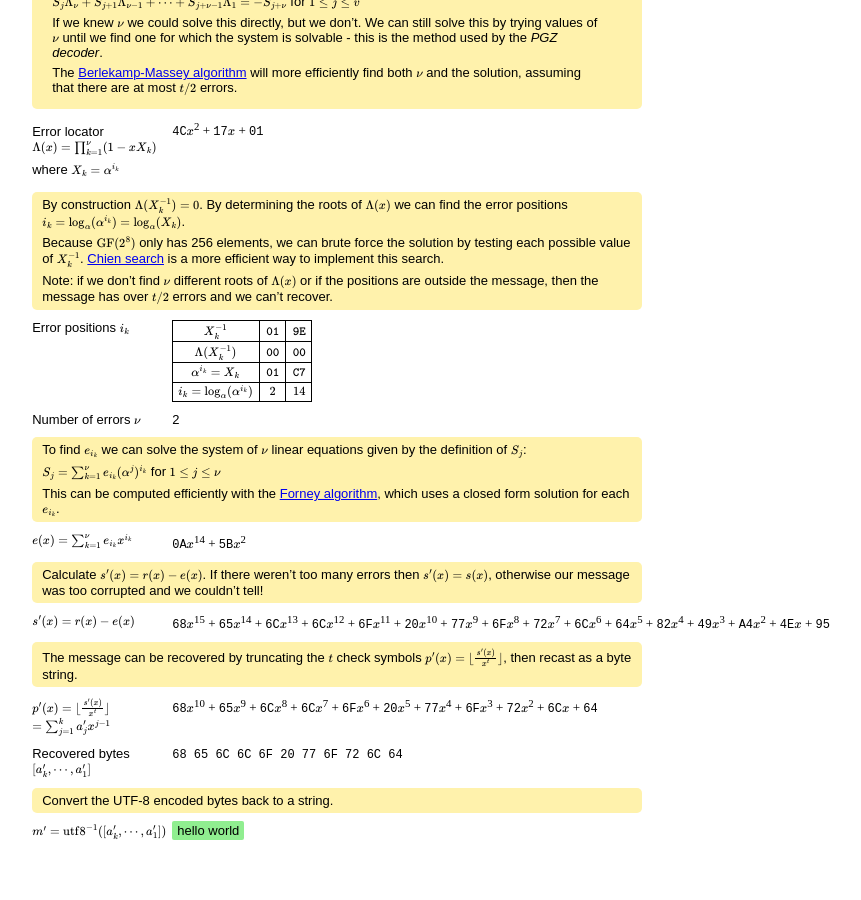
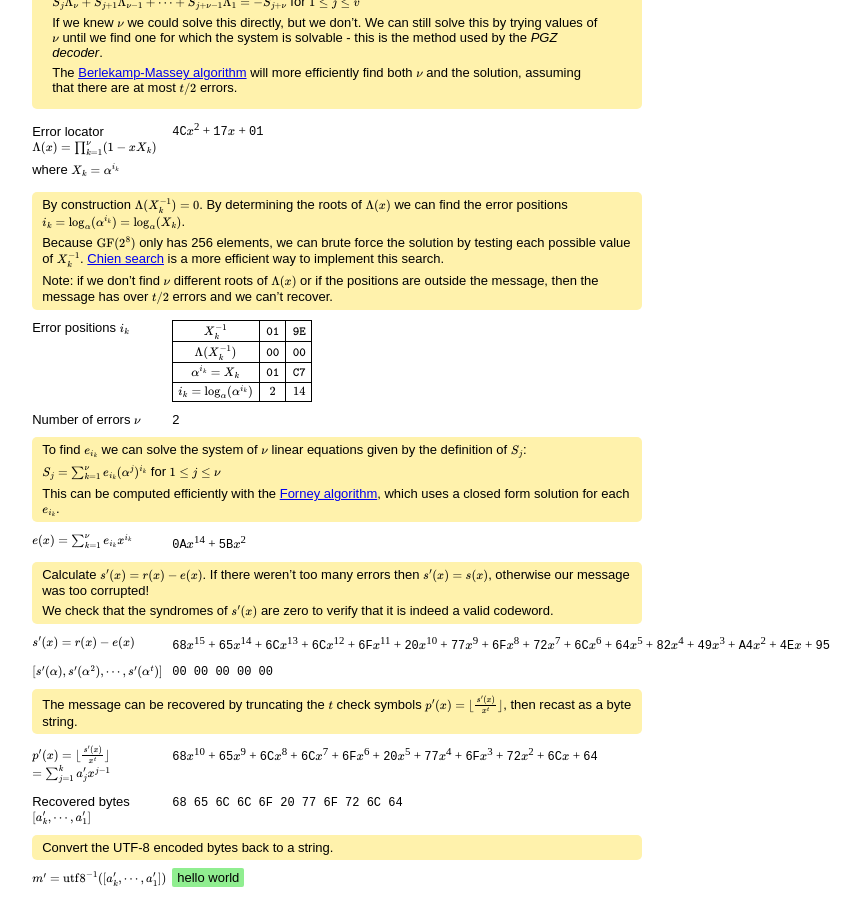
Before and after one commit to sigh/reed-solomon, a Jekyll site: the page built from index.md, in a window 1280 px wide and 900 px high, scrolled down 2409 px. Shown: the whole window, without its empty margins (39-900 px from the left). Built offline with Jekyll 4.4.1, drawn with Linux system fonts in a browser that asks for light colours; before the commit the page ends 3262 px from its top, so only the background shows below that.

Commit message:
Verify syndromes after repairing.

```diff
--- a/index.md
+++ b/index.md
@@ -324,14 +324,22 @@ $$ e(x) = \sum_{k=1}^\nu e_{i_k} x^{i_k} $$
 <!-- end:fix-errors -->
 
 > Calculate $$ s'(x) = r(x) - e(x) $$. If there weren't too many errors
-> then $$ s'(x) = s(x) $$, otherwise our message was too corrupted and we
-> couldn't tell!
+> then $$ s'(x) = s(x) $$, otherwise our message was too corrupted!
+>
+> We check that the syndromes of $$ s'(x) $$ are zero to verify that it is
+> indeed a valid codeword.
 
 <span>
 $$ s'(x) = r(x) - e(x) $$
 </span>
 
 <span class="polynomial" id="recovered-poly"></span>
+
+<span>
+$$ [s'(\alpha), s'(\alpha^2), \cdots, s'(\alpha^t)] $$
+</span>
+
+<span class="bytes" id="verify-syndromes"></span>
 
 > The message can be recovered by truncating the $$ t $$ check symbols
 > $$ p'(x) = \lfloor \frac{s'(x)}{x^t} \rfloor $$, then recast as a byte
--- a/page.js
+++ b/page.js
@@ -131,6 +131,7 @@ class AlgorithmDisplay {
       receivedPolyGood: document.getElementById('received-poly-good'),
       receivedPolyUnfixable: document.getElementById('received-poly-unfixable'),
       recoveredPoly: document.getElementById('recovered-poly'),
+      verifySyndromes: document.getElementById('verify-syndromes'),
       tooLong: document.getElementById('message-too-long'),
       nu: document.getElementById('nu'),
     };
@@ -316,6 +317,9 @@ class AlgorithmDisplay {
     }
 
     this._displayPolynomial(this._elements.recoveredPoly, recovered);
+
+    let verifySyndromes = rs.syndromes(recovered);
+    this._displayBytes(this._elements.verifySyndromes, verifySyndromes);
 
     let decoded = rs.removeCheckSymbols(recovered);
     this._displayPolynomial(this._elements.decodedPoly, decoded);
--- a/reed_solomon.js
+++ b/reed_solomon.js
@@ -74,8 +74,7 @@ class ReedSolomon {
     // If we could not find all the roots of errLoc, then we can't decode
     // the message.
     if (!this.errorPositionsValid(errPos, errLoc, r)) {
-      throw new ReedSolomonException(
-        'Could not decode message. Too many errors.');
+      throw new ReedSolomonException('Could not decode message.');
     }
 
     // Given the location of the errors, solve for the error magnitudes,
@@ -85,6 +84,13 @@ class ReedSolomon {
     // Apply the error e(x) to the received message to recover our codeword.
     // repaired s(x) = r(x) - e(x)
     let repaired = GF2_8.polySub(r, e);
+
+    // Do a final check that the repaired message is valid codeword.
+    // NOTE: I couldn't determine (or find a proof) that this is necessary.
+    //       I haven't been able to find a message which fails here.
+    if (!this.isValidCodeword(repaired)) {
+      throw new ReedSolomonException('Could not decode message.');
+    }
 
     return repaired;
   }
```
